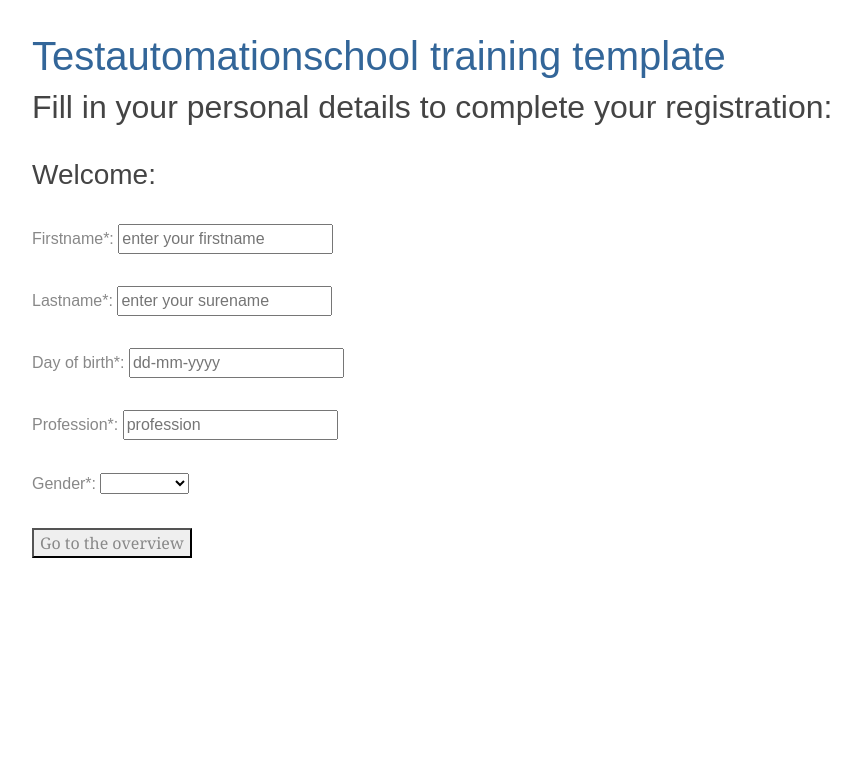
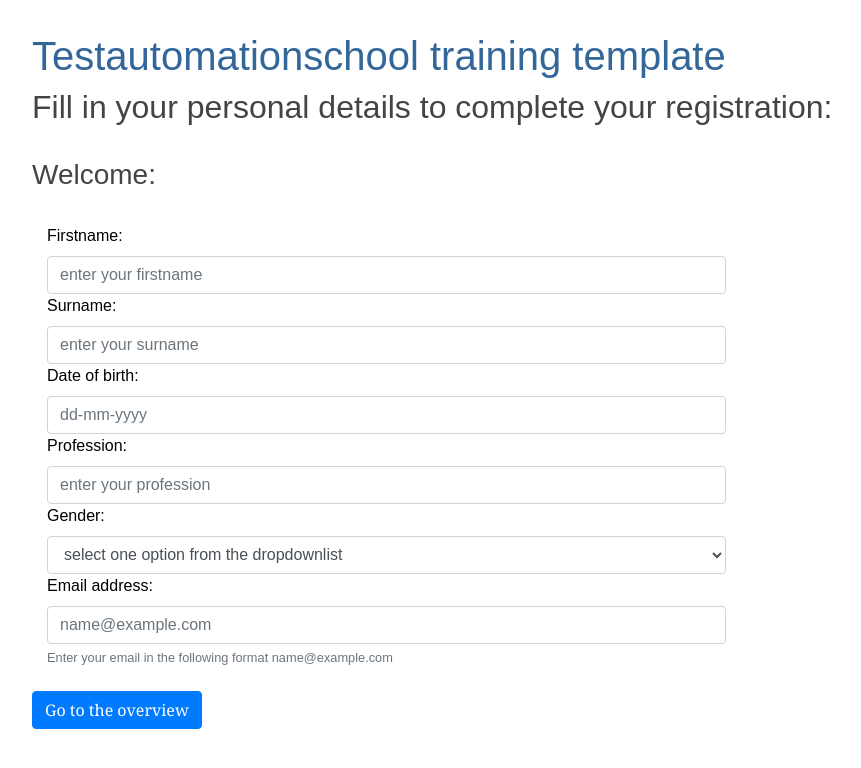
Before and after one commit to GDasai/angular-test, an Angular app: page /register in a window 1280 px wide. Shown: the top 768 px of the page, without its empty margins (0-861 px from the left). Built offline with nearby package versions, Linux system fonts and the light colour scheme.

Commit message:
Updated html heroes component

```diff
--- a/src/app/heroes.ts
+++ b/src/app/heroes.ts
@@ -1,7 +1,8 @@
 export class Hero {
   name: string;
   surename: string;
-  dayofbirth:  string;
+  dateofbirth:  string;
   profession: string;
   gender: string;
+  emailaddress: string;
 }
--- a/src/app/heroes/heroes.component.html
+++ b/src/app/heroes/heroes.component.html
@@ -4,44 +4,46 @@
   </div>
   <div>
     <br>
-    <h3 id="Welcome">Welcome: <b>{{hero.name}} {{hero.surename}}</b></h3>
+    <h3 id="Welcome">Welcome: <b id="fullname">{{hero.name}} {{hero.surename}}</b></h3>
     <br>
   </div>
 </div>
 <div>
-  <div>
-    <label>Firstname*:
-      <input [(ngModel)]="hero.name" placeholder="enter your firstname" required="required">
-    </label>
+  <div class="form-group" class="col-7">
+    <label for="firstname">Firstname:</label>
+    <input [(ngModel)]="hero.name" class="form-control" placeholder="enter your firstname" required="required"
+           id="firstname">
+  </div>
+  <div class="form-group" class="col-7">
+    <label for="surname">Surname:</label>
+    <input [(ngModel)]="hero.surename" class="form-control" placeholder="enter your surname" required="required"
+           id="surname">
+  </div>
+  <div class="form-group" class="col-7">
+    <label for="surname">Date of birth:</label>
+    <input [(ngModel)]="hero.dateofbirth" class="form-control" placeholder="dd-mm-yyyy" type="text" id="dateofbirth">
+  </div>
+  <div class="form-group" class="col-7">
+    <label for="profession">Profession:</label>
+    <input [(ngModel)]="hero.profession" class="form-control" placeholder="enter your profession" type="text"
+           id="profession">
+  </div>
+  <div class="form-group" class="col-7">
+    <label for="gender">Gender:</label>
+    <select class="form-control" [(ngModel)]="hero.gender" id="gender">
+      <option [ngValue]="undefined" disabled  selected>select one option from the dropdownlist</option>
+      <option *ngFor="let gender of gender">{{gender}}</option>
+    </select>
+  </div>
+  <div class="form-group"  class="col-7" >
+    <label for="email">Email address:</label>
+    <input [(ngModel)]="hero.emailaddress" type="email" class="form-control" id="email" placeholder="name@example.com" aria-describedby="emailhelp">
+    <small id="emailhelp" class="form-text text-muted">
+      Enter your email in the following format name@example.com
+    </small>
   </div>
   <br>
   <div>
-    <label>Lastname*:
-      <input [(ngModel)]="hero.surename" placeholder="enter your surename" required="required">
-    </label>
-  </div>
-  <br>
-  <div>
-    <label>Day of birth*:
-      <input [(ngModel)]="hero.dayofbirth" placeholder="dd-mm-yyyy" type="text">
-    </label>
-  </div>
-  <br>
-  <div>
-    <label>Profession*:
-      <input [(ngModel)]="hero.profession" placeholder="profession" type="text">
-    </label>
-  </div>
-  <br>
-  <div>
-    <label>Gender*:
-      <select [(ngModel)]="hero.gender">
-        <option *ngFor="let gender of gender">{{gender}}</option>
-      </select>
-    </label>
-  </div>
-  <br>
-  <div>
-    <button (click)="sendMeOverview()">Go to the overview</button>
+    <button (click)="sendMeOverview()" class="btn btn-primary">Go to the overview</button>
   </div>
 </div>
--- a/src/app/overview/overview.component.html
+++ b/src/app/overview/overview.component.html
@@ -1,27 +1,33 @@
 <div>
   <div>
-    <h2 id="personalDetails">Personal details of: {{ hero.name | uppercase }} {{hero.surename | uppercase}}</h2>
+    <h2 id="personalDetailsOverview">Personal details of: {{ hero.name | uppercase }} {{hero.surename | uppercase}}</h2>
     <br>
   </div>
   <div>
-    <h4 id="firstname">Firstname: <b>{{hero.name}}</b></h4>
+    <h4 id="firstnameOverview">Firstname:<b>{{hero.name}}</b></h4>
   </div>
   <div>
-    <h4 id="surename">Surename: <b>{{hero.surename}}</b></h4>
+    <h4 id="surenameOverview">Surname:<b>{{hero.surename}}</b></h4>
   </div>
   <div>
-    <h4 id="dayofbirth">Day of birth: <b>{{hero.dayofbirth}}</b></h4>
+    <h4 id="dateofbirthOverview">Date of birth:<b>{{hero.dateofbirth}}</b></h4>
   </div>
   <div>
-    <h4 id="profession">Profession: <b>{{hero.profession}}</b></h4>
+    <h4 id="professionOverview">Profession:<b>{{hero.profession}}</b></h4>
   </div>
   <div>
-    <h4 id="gender">Gender: <b>{{hero.gender}}</b></h4>
+    <h4 id="gender"Overview>Gender:<b>{{hero.gender}}</b></h4>
   </div>
   <div>
-    <button (click)="sendMeRegister()">Send me back</button>
+    <h4 id="emailaddressOverview">Emailaddress:<b>{{hero.emailaddress}}</b></h4>
   </div>
   <div>
-    <button (click)="sendMeXml()">Send to backend</button>
+    <br>
+    <button (click)="sendMeRegister()" class="btn btn-primary">Send me back</button>
+    <br>
+    <br>
+  </div>
+  <div>
+    <button (click)="sendMeXml()" class="btn btn-primary">Send to backend</button>
   </div>
 </div>
--- a/src/styles.css
+++ b/src/styles.css
@@ -15,7 +15,7 @@ body {
   margin: 2em;
 }
 body, input[text], button {
-  color: #888;
+  color: #000000;
   font-family: Cambria, Georgia;
 }
 /* everywhere else */
```
